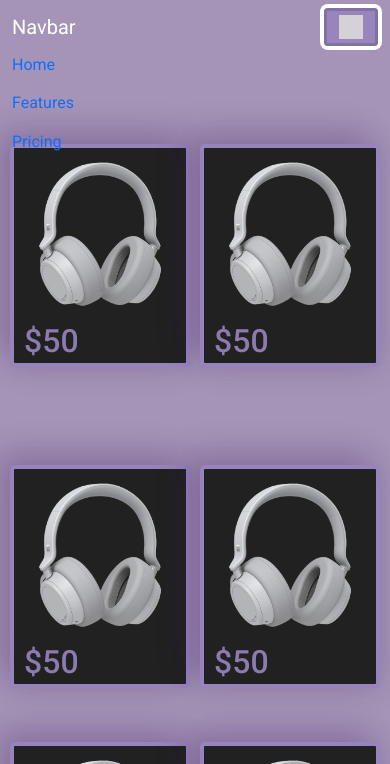
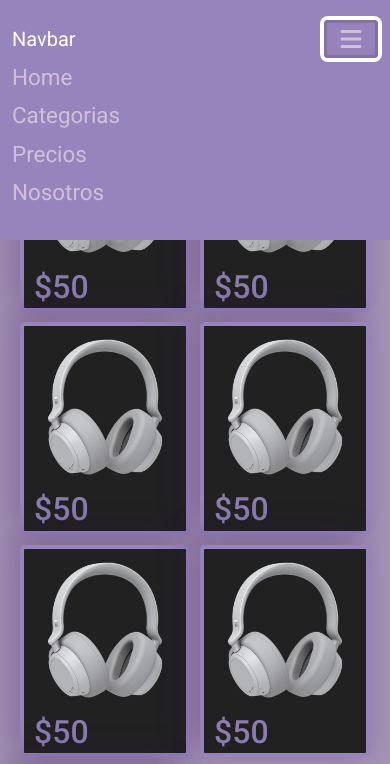
Before and after one commit to Valenmetal/Proyecto, a plain HTML site: page index.html in a window 390 px wide. Both pictures are taken after a click on the button "Toggle navigation". Shown: the top 764 px of the page. Drawn offline with nearby package versions, Linux system fonts and the light colour scheme.

Commit message:
Bootstrap Navbar Finished

```diff
--- a/css/index.css
+++ b/css/index.css
@@ -158,14 +158,20 @@ body {
 
 .body__grid-container {
     display: grid;
-    grid-template: 90px 5fr 3fr 1fr / 1fr;
+    grid-template: 60px 4fr 4fr 1fr / 1fr;
     grid-template-areas: "navbar navbar navbar"
         "body body body"
         "contacto contacto contacto"
         "footer footer footer";
 }
 
-#navbar {
+.navbar {
+    padding: 20px 0;
+    z-index: 10000;
+    background: rgb(150, 132, 188);
+}
+
+/* #navbar {
     z-index: 1000;
     position: fixed;
     top: 0px;
@@ -177,16 +183,25 @@ body {
     display: flex;
     justify-content: center;
     align-items: center;
-}
+} */
 .navbar-toggler-icon {
-    color: aqua;
-    background-color: rgb(213, 209, 214);
+    color: rgb(210, 191, 221);
 }
 .navbar-toggler {
     font-size: 1rem;
     background-color: rgba(150, 132, 188, 0.914);
     border: 3px solid rgba(128, 113, 161, 0.914);
 }
+
+.nav-link{
+    font-size: 1.4em;
+    color: rgb(210, 191, 221);
+}
+
+.nav-link:focus, .nav-link:hover, .navbar-brand:hover {
+    color: #feffff;
+}
+
 
 .btn-animation {
     width: 140px;
@@ -229,14 +244,15 @@ body {
 }
 
 .products {
+    height: fit-content;
     display: grid;
-    margin: 10px;
+    margin: 40px 20px 20px 20px;
     grid-area: body;
     justify-items: center;
     justify-content: center;
     align-items: center;
     gap: 10px;
-    grid-template: 1fr 1fr / repeat(4, minmax(240px, 1fr));
+    grid-template: 40vh 40vh / repeat(4, minmax(240px, 1fr));
 }
 
 .product {
@@ -279,13 +295,13 @@ body {
 
 .contact {
     grid-area: contacto;
-    margin-top: 30px;
+    margin: 10px auto auto 10px;
     color: rgba(47, 38, 67, 0.914);
     font-size: 1.5rem;
     font-weight: 400;
     line-height: 40px;
     display: flex;
-    justify-content: center;
+
 }
 .flex-contact{
     display: flex;
@@ -354,9 +370,9 @@ body {
 }
 
 
-main {
+/* main {
     min-height: calc(100vh - 52.39px - 88px);
-}
+} */
 
 input {
     border: solid 1px rgb(131, 104, 147);
@@ -434,6 +450,7 @@ footer {
     }
 
     .products {
+        margin: 40px 20px 0 20px;
         grid-template: 1fr 1fr / repeat(2, minmax(100px, 1fr));
     }
 
--- a/index.html
+++ b/index.html
@@ -30,28 +30,36 @@
         <div class="body__grid-container">
             <header>
                 <nav class="navbar navbar-expand-lg">
-                    <div class="container-fluid">
-                      <a class="navbar-brand" href="#">Navbar</a>
+                    <div class="container-fluid d-flex">
+                        <a class="navbar-brand" href="index.html">Navbar</a>
 
-                      <button class="navbar-toggler" type="button" data-bs-toggle="collapse" data-bs-target="#navbarText" aria-controls="navbarText" aria-expanded="false" aria-label="Toggle navigation">
-                        <span class="navbar-toggler-icon"></span>
+                        <button class="navbar-toggler" type="button" data-bs-toggle="collapse"
+                            data-bs-target="#navbarText" aria-controls="navbarText" aria-expanded="false"
+                            aria-label="Toggle navigation">
+                            <svg class="navbar-toggler-icon" xmlns="http://www.w3.org/2000/svg" viewBox="0 0 448 512">
+                                <path
+                                    d="M0 96C0 78.33 14.33 64 32 64H416C433.7 64 448 78.33 448 96C448 113.7 433.7 128 416 128H32C14.33 128 0 113.7 0 96zM0 256C0 238.3 14.33 224 32 224H416C433.7 224 448 238.3 448 256C448 273.7 433.7 288 416 288H32C14.33 288 0 273.7 0 256zM416 448H32C14.33 448 0 433.7 0 416C0 398.3 14.33 384 32 384H416C433.7 384 448 398.3 448 416C448 433.7 433.7 448 416 448z" />
+                            </svg>
                         </button>
                         <div class="collapse navbar-collapse" id="navbarText">
 
-                        <ul class="navbar-nav me-auto mb-2 mb-lg-0">
+                            <ul class="navbar-nav me-auto mb-2 mb-lg-0 ms-auto">
 
                                 <li class="nav-item">
-                            <a class="nav-link active" aria-current="page" href="#">Home</a>
+                                    <a class="nav-link" aria-current="page" href="index.html">Home</a>
                                 </li>
 
                                 <li class="nav-item">
-                            <a class="nav-link" href="#">Features</a>
+                                    <a class="nav-link" href="/pages/categorias.html">Categorias</a>
                                 </li>
 
                                 <li class="nav-item">
-                            <a class="nav-link" href="#">Pricing</a>
+                                    <a class="nav-link" href="/pages/precios.html">Precios</a>
                                 </li>
 
+                                <li class="nav-item">
+                                    <a class="nav-link" href="/pages/nosotros.html">Nosotros</a>
+                                </li>
                             </ul>
 
                         </div>
@@ -149,10 +157,13 @@
 
             </form>
 
-            <footer>
+            <footer class="mt-auto">
+                <div>
 
                     <p>© All rights reserved</p>
+                    <a href="/assets/logos/instagram.svg"></a>
 
+                </div>
             </footer>
 
             <script src="https://cdn.jsdelivr.net/npm/bootstrap@5.1.3/dist/js/bootstrap.bundle.min.js"
```
Also changed, not shown: assets/logos/bootstrap-logo.svg (deleted), assets/logos/facebook.svg (added), assets/logos/instagram.svg (added), assets/logos/twitter.svg (added). Lines whose indentation alone changed are shown as unchanged.
